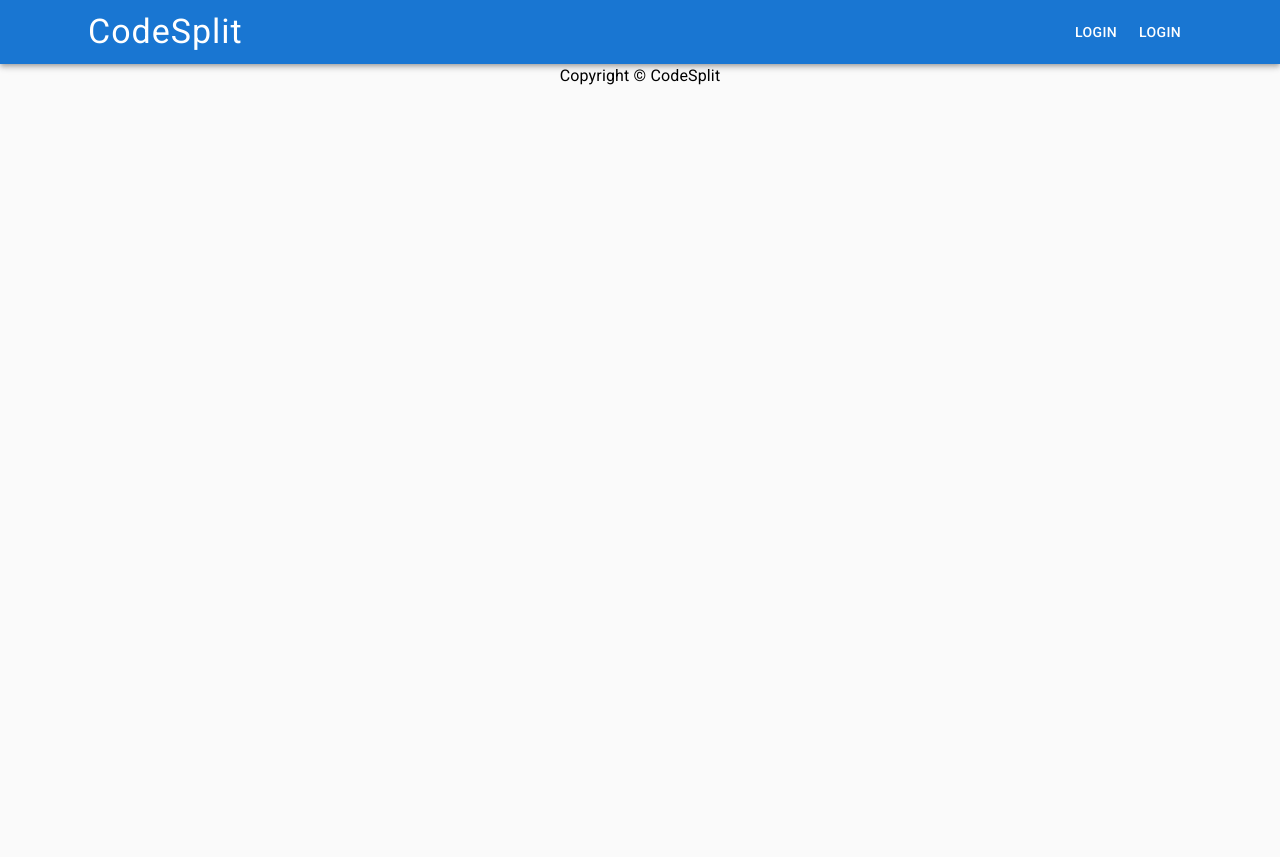
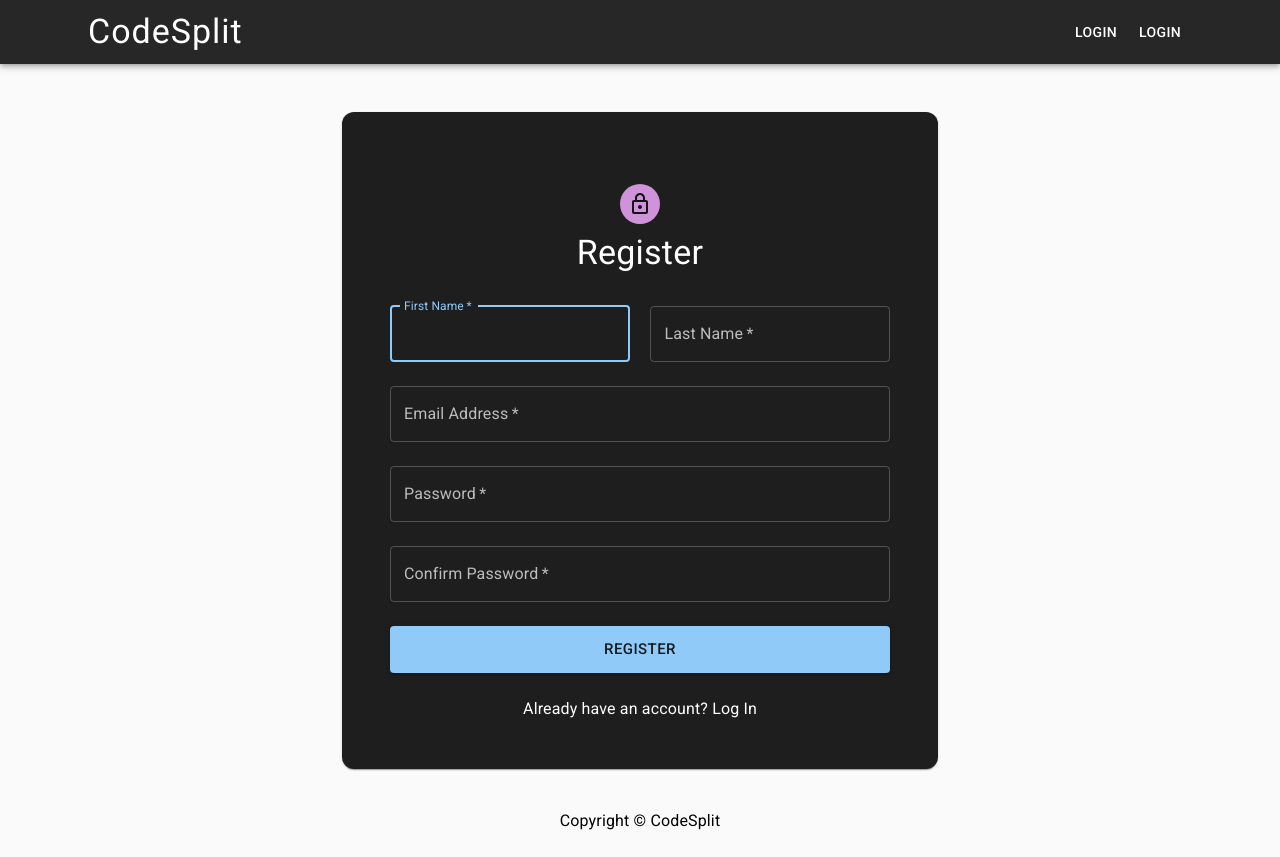
Before and after one commit to Aditya-shrivastav/codesplit, a React (Create React App) app in the folder frontend/: page /register in a window 1280 px wide. Before the commit the page ends 800 px from the top, so only its background shows below. Built offline with nearby package versions, Linux system fonts and the light colour scheme.

Commit message:
created new Register form using material-ui

```diff
--- a/frontend/src/App.js
+++ b/frontend/src/App.js
@@ -7,10 +7,9 @@ import NavBar from './components/NavBar/'
 import Footer from './components/Footer'
 import HomeScreen from './screens/HomeScreen/'
 import LoginScreen from './screens/LoginScreen/'
+import RegisterScreen from './screens/RegisterScreen/'
 
 // import AboutScreen from './screens/AboutScreen'
-// import LoginScreen from './screens/LoginScreen'
-// import RegisterScreen from './screens/RegisterScreen'
 // import EditorScreen from './screens/EditorScreen'
 
 // const socket = io.connect('http://localhost:5000')
@@ -18,7 +17,7 @@ import LoginScreen from './screens/LoginScreen/'
 const App = () => {
   const setTheme = createTheme({
     palette: {
-      mode: 'light',
+      mode: 'dark',
     },
   })
   return (
@@ -27,7 +26,7 @@ const App = () => {
         <NavBar />
         <main>
           <Route path='/login' component={LoginScreen} />
-          {/* <Route path='/register' component={RegisterScreen} /> */}
+          <Route path='/register' component={RegisterScreen} />
           <Route exact path='/' component={HomeScreen} />
           {/* <Route path='/about' component={AboutScreen} />
           <Route path='/editor/:room' component={EditorScreen} /> */}
--- a/frontend/src/components/AuthComponent/AuthForm/LoginForm.js
+++ b/frontend/src/components/AuthComponent/AuthForm/LoginForm.js
@@ -21,17 +21,17 @@ const LoginForm = (props) => {
           margin='normal'
           required
           id='email'
+          type='email'
           label='Email Address'
           name='email'
           autoComplete='email'
-          autofocus
+          autoFocus
           value={email}
           onChange={(e) => setEmail(e.target.value)}
         />
         <TextField
           margin='normal'
           required
-          fullWidth
           name='password'
           label='Password'
           type='password'
--- /dev/null
+++ b/frontend/src/components/AuthComponent/AuthForm/RegisterForm.js
@@ -0,0 +1,132 @@
+import React from 'react'
+import { Link } from 'react-router-dom'
+import {
+  Button,
+  FormControl,
+  TextField,
+  Typography,
+  Grid,
+  useTheme,
+} from '@mui/material'
+
+const RegisterForm = ({ formProps }) => {
+  const theme = useTheme()
+  const {
+    email,
+    setEmail,
+    password,
+    setPassword,
+    confirmPassword,
+    setConfirmPassword,
+    firstName,
+    setFirstName,
+    lastName,
+    setLastName,
+  } = formProps
+
+  return (
+    <>
+      <Typography variant='h4' component='h1'>
+        Register
+      </Typography>
+      <FormControl fullWidth sx={{ mt: 2 }}>
+        <Grid container direction='row'>
+          <Grid
+            sx={{
+              [theme.breakpoints.up('sm')]: {
+                pr: 1.3,
+              },
+            }}
+            item
+            xs={12}
+            sm={6}
+          >
+            <TextField
+              margin='normal'
+              fullWidth
+              required
+              id='first-name'
+              label='First Name'
+              name='first-name'
+              autoComplete='name'
+              autoFocus
+              value={firstName}
+              onChange={(e) => setFirstName(e.target.value)}
+            />
+          </Grid>
+          <Grid
+            sx={{
+              [theme.breakpoints.up('sm')]: {
+                pl: 1.3,
+              },
+            }}
+            item
+            xs={12}
+            sm={6}
+          >
+            <TextField
+              margin='normal'
+              fullWidth
+              required
+              id='last-name'
+              label='Last Name'
+              name='last-name'
+              autoComplete='name'
+              value={lastName}
+              onChange={(e) => setLastName(e.target.value)}
+            />
+          </Grid>
+        </Grid>
+        <TextField
+          margin='normal'
+          required
+          id='email'
+          label='Email Address'
+          name='email'
+          autoComplete='email'
+          value={email}
+          onChange={(e) => setEmail(e.target.value)}
+        />
+        <TextField
+          margin='normal'
+          required
+          fullWidth
+          name='password'
+          label='Password'
+          type='password'
+          id='password'
+          value={password}
+          autoComplete='current-password'
+          onChange={(e) => setPassword(e.target.value)}
+        />
+        <TextField
+          margin='normal'
+          required
+          fullWidth
+          name='confirm-password'
+          label='Confirm Password'
+          type='password'
+          id='confirm-password'
+          value={confirmPassword}
+          autoComplete='current-password'
+          onChange={(e) => setConfirmPassword(e.target.value)}
+        />
+        <Button
+          sx={{ mt: 2, mb: 2, pt: 1.3, pb: 1.3 }}
+          variant='contained'
+          color='primary'
+          size='large'
+        >
+          Register
+        </Button>
+        <Link to='/login'>
+          <Typography textAlign='center' sx={{ mt: 1 }}>
+            Already have an account? Log In
+          </Typography>
+        </Link>
+      </FormControl>
+    </>
+  )
+}
+
+export default RegisterForm
--- /dev/null
+++ b/frontend/src/screens/RegisterScreen/index.js
@@ -0,0 +1,35 @@
+import React, { useState } from 'react'
+import { Container } from '@mui/material'
+import RegisterForm from '../../components/AuthComponent/AuthForm/RegisterForm'
+import AuthWrapper from '../../components/AuthComponent/AuthWrapper'
+
+const RegisterScreen = () => {
+  const [firstName, setFirstName] = useState('')
+  const [lastName, setLastName] = useState('')
+  const [email, setEmail] = useState('')
+  const [password, setPassword] = useState('')
+  const [confirmPassword, setConfirmPassword] = useState('')
+
+  const formProps = {
+    password,
+    email,
+    confirmPassword,
+    firstName,
+    lastName,
+    setFirstName,
+    setLastName,
+    setEmail,
+    setPassword,
+    setConfirmPassword,
+  }
+
+  return (
+    <Container sx={{ minHeight: '50vh' }}>
+      <AuthWrapper>
+        <RegisterForm formProps={formProps} />
+      </AuthWrapper>
+    </Container>
+  )
+}
+
+export default RegisterScreen
```
Also changed, not shown: frontend/src/screens/RegisterScreen.js (deleted, +0 -69 lines), 2 other files (tests, documents, lock files or other folders).
